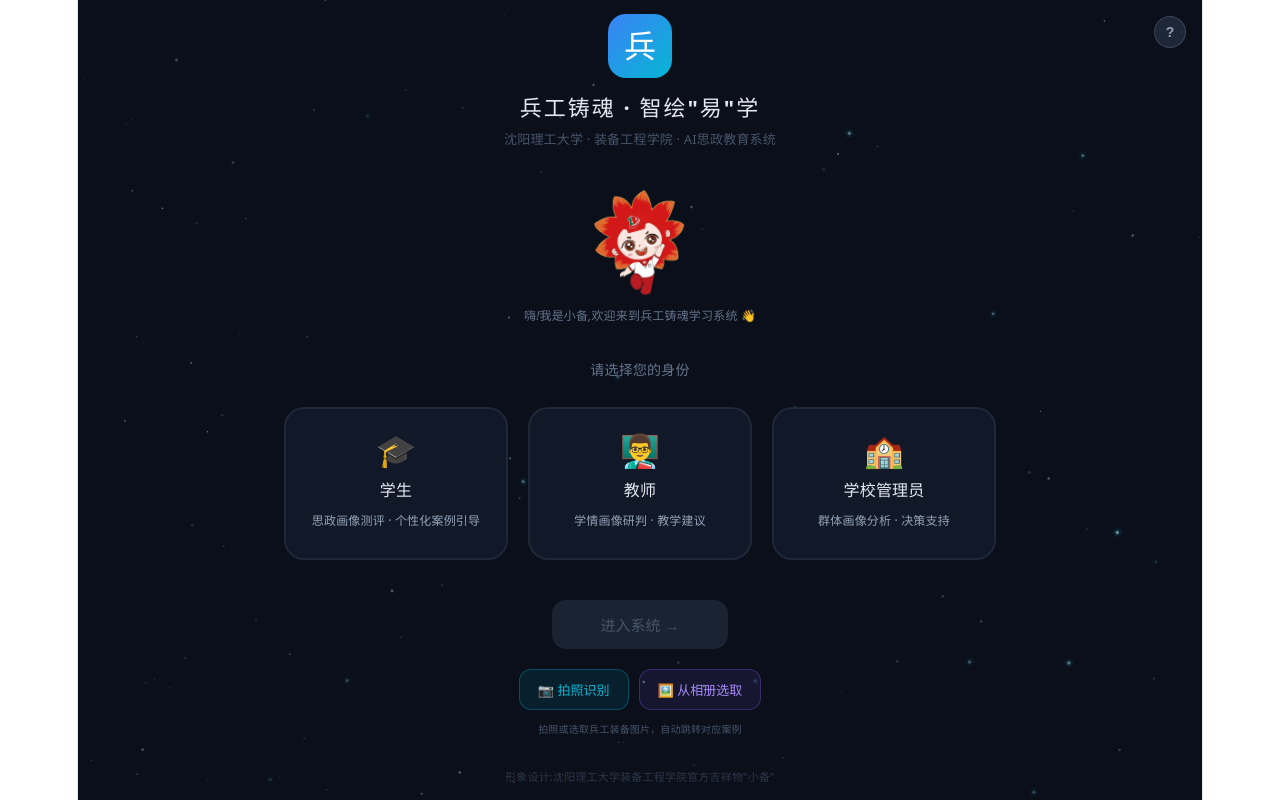
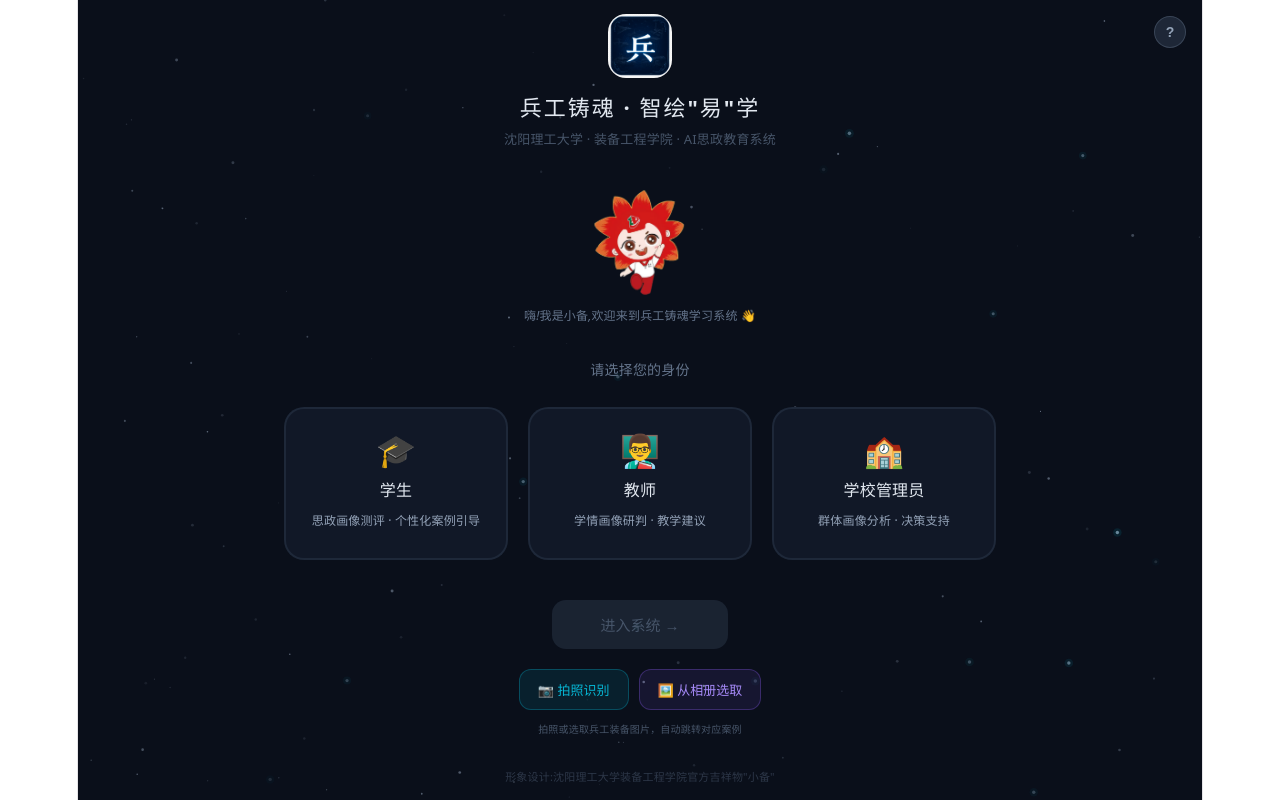
Before and after one commit to u101441130229-afk/binggong, a React (Vite) app: page / in a window 1280 px wide. Built offline with nearby package versions, Linux system fonts and the light colour scheme.

Commit message:
feat: 用兵字图标替换蓝色文字方块

```diff
--- a/src/App.jsx
+++ b/src/App.jsx
@@ -158,7 +158,7 @@
         <div style={{ position: "fixed", inset: 0, background: "rgba(0,0,0,0.75)", zIndex: 100, display: "flex", alignItems: "center", justifyContent: "center", padding: 20 }} onClick={function () { setShowInfo(false); }}>
           <div style={{ width: "100%", maxWidth: 420, background: dark1, borderRadius: 20, border: "1px solid rgba(6,182,212,0.3)", overflow: "hidden", animation: "profileGen 0.4s ease both" }} onClick={function (e) { e.stopPropagation(); }}>
             <div style={{ padding: "16px 20px", borderBottom: "1px solid rgba(51,65,85,0.4)", display: "flex", alignItems: "center", gap: 10 }}>
-              <div style={{ width: 36, height: 36, borderRadius: 10, background: "linear-gradient(135deg,#3b82f6,#06b6d4)", display: "flex", alignItems: "center", justifyContent: "center", fontSize: 18, fontWeight: 800, color: "#fff" }}>兵</div>
+              <img src="/favicon.png" style={{ width: 36, height: 36, borderRadius: 10, objectFit: "cover" }} alt="兵" />
               <div>
                 <div style={{ fontSize: 14, fontWeight: 800, color: text1 }}>兵工铸魂 · 智绘"易"学</div>
                 <div style={{ fontSize: 10, color: gray2 }}>沈阳理工大学装备工程学院 · AI思政教育系统</div>
@@ -191,7 +191,7 @@
       <div style={{ position: "relative", zIndex: 1, display: "flex", flexDirection: "column", alignItems: "center" }}>
         {/* Logo + 标题 */}
         <div style={{ marginBottom: 40, textAlign: "center", animation: "fadeSlideUp 0.5s ease both" }}>
-          <div style={{ width: 64, height: 64, borderRadius: 18, background: "linear-gradient(135deg,#3b82f6,#06b6d4)", display: "flex", alignItems: "center", justifyContent: "center", fontSize: 32, fontWeight: 800, color: "#fff", margin: "0 auto 16px" }}>兵</div>
+          <img src="/favicon.png" style={{ width: 64, height: 64, borderRadius: 18, objectFit: "cover", margin: "0 auto 16px", display: "block" }} alt="兵" />
           <div style={{ fontSize: 22, fontWeight: 800, color: text1, letterSpacing: 2 }}>兵工铸魂 · 智绘"易"学</div>
           <div style={{ fontSize: 13, color: gray2, marginTop: 6 }}>沈阳理工大学 · 装备工程学院 · AI思政教育系统</div>
         </div>
```
